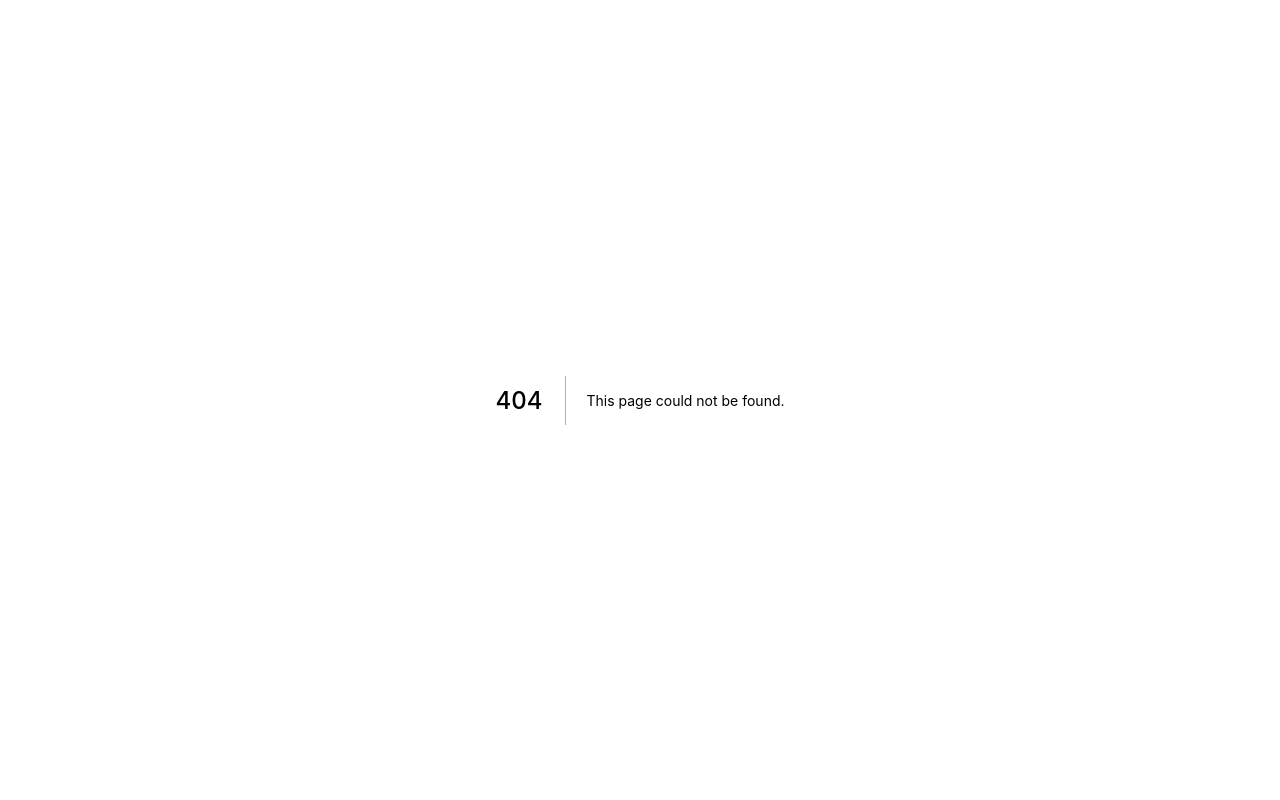
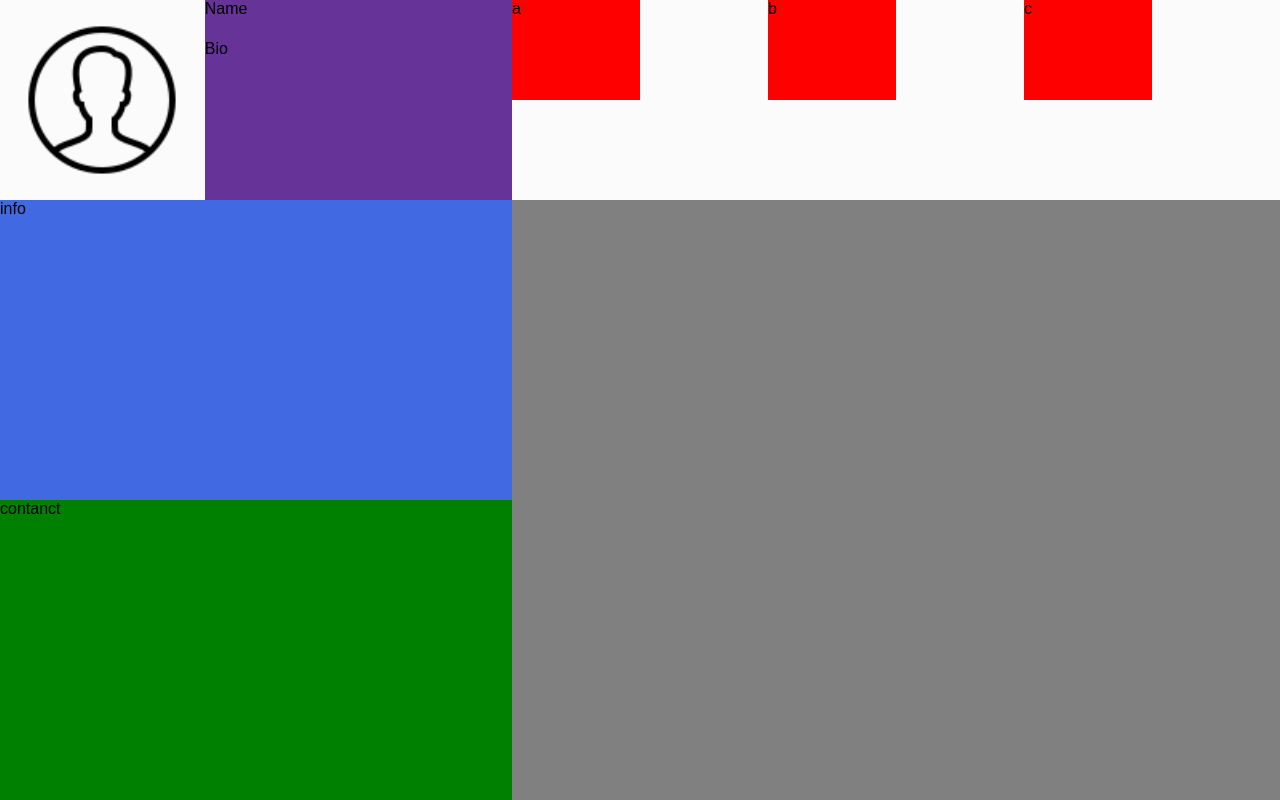
Before and after one commit to maruf22-dev/icarus-frontend, a Next.js app: page /visit/1 in a window 1280 px wide. Before the commit this address had no page. Built offline with nearby package versions, Linux system fonts and the light colour scheme; a web font is replaced by a local one.

Commit message:
added visit_profile page - work in progress

```diff
--- a/pages/chatter.js
+++ b/pages/chatter.js
@@ -7,6 +7,9 @@ import { useAppContext } from '../context/AppContext';
 const Chatter = () => {
     let Router = useRouter();
     const { appLevelChange, setAppLevelChange, recieverID } = useAppContext();
+
+
+
     return (
         <div>
             <h1 >Chatter</h1>
--- a/pages/dashboard.js
+++ b/pages/dashboard.js
@@ -14,6 +14,7 @@ const Dashboard = () => {
         })
         if (JSON.parse(verified) === false) router.push("/entrance");
     }, [])
+
     return (
         loggedIn &&
         <div>
--- /dev/null
+++ b/pages/visit/[profileid].js
@@ -0,0 +1,66 @@
+import React from 'react'
+import styles from '../../styles/visit.module.css'
+
+function Profile() {
+    return (
+        <div className={styles.visit_page}>
+            <Topbar></Topbar>
+            <Main></Main>
+        </div>
+    )
+}
+
+function Topbar() {
+    return (
+        <div className={styles.top_bar}>
+            <div className={styles.top_bar_left}>
+                <div className={styles.profile_image_container}>
+                    <img onClick={() => {
+                    }} alt="" src={"../default_profile_pic.png"} />
+                </div>
+                <div className={styles.profile_card}>
+                    <div>
+                        Name
+                    </div>
+                    <div>
+                        Bio
+                    </div>
+                </div>
+            </div>
+            <div className={styles.top_bar_right}>
+                <div>
+                    a
+                </div>
+                <div>
+                    b
+                </div>
+                <div>
+                    c
+                </div>
+            </div>
+        </div>
+    )
+
+}
+
+function Main() {
+    return (
+        <div className={styles.main}>
+            <div className={styles.left}>
+                <div className={styles.info}>
+                    info
+                </div>
+                <div className={styles.contact}>
+                    contanct
+                </div>
+
+            </div>
+            <div className={styles.right}>
+            </div>
+
+        </div>
+
+    );
+}
+
+export default Profile
--- /dev/null
+++ b/styles/visit.module.css
@@ -0,0 +1,85 @@
+.visit_page {
+    position: fixed;
+    top: 0;
+    left: 0;
+    height: 100%;
+    width: 100%;
+}
+.top_bar
+{
+    height: 25%;
+    width: 100%;
+    display: grid;
+    grid-template-columns: 4fr 6fr;
+}
+.top_bar_left
+{
+    height: 100%;
+    width: 100%;
+    display: grid;
+    grid-template-columns: 4fr 6fr;
+}
+.profile_image_container
+{
+    height: 100%;
+    width: 100%;
+    border-radius: 50%;
+    display: grid;
+    place-items: center;
+}
+
+.profile_image_container img
+{
+    height: 80%;
+    aspect-ratio: 1;
+    border-radius: 50%;
+}
+.profile_card
+{
+    background-color: rebeccapurple;
+    height: 100%;
+}
+.profile_card div:nth-child(1)
+{
+    height: 20%;
+}
+.profile_card div:nth-child(2)
+{
+    height: 80%;
+}
+.top_bar_right
+{
+    display: grid;
+    grid-template-columns:  1fr 1fr 1fr;
+    justify-content: center;
+}
+.top_bar_right div
+{
+    width: 50%;
+    height: 50%;
+    background-color: red;
+}
+.main
+{
+    height: 75%;
+    display: grid;
+    grid-template-columns: 4fr 6fr;
+}
+.left
+{
+    background-color: blue;
+}
+.right
+{
+    background-color: gray;
+}
+.info
+{
+    background-color: royalblue;
+    height: 50%;
+}
+.contact
+{
+    background-color: green;
+    height: 50%;
+}
```
